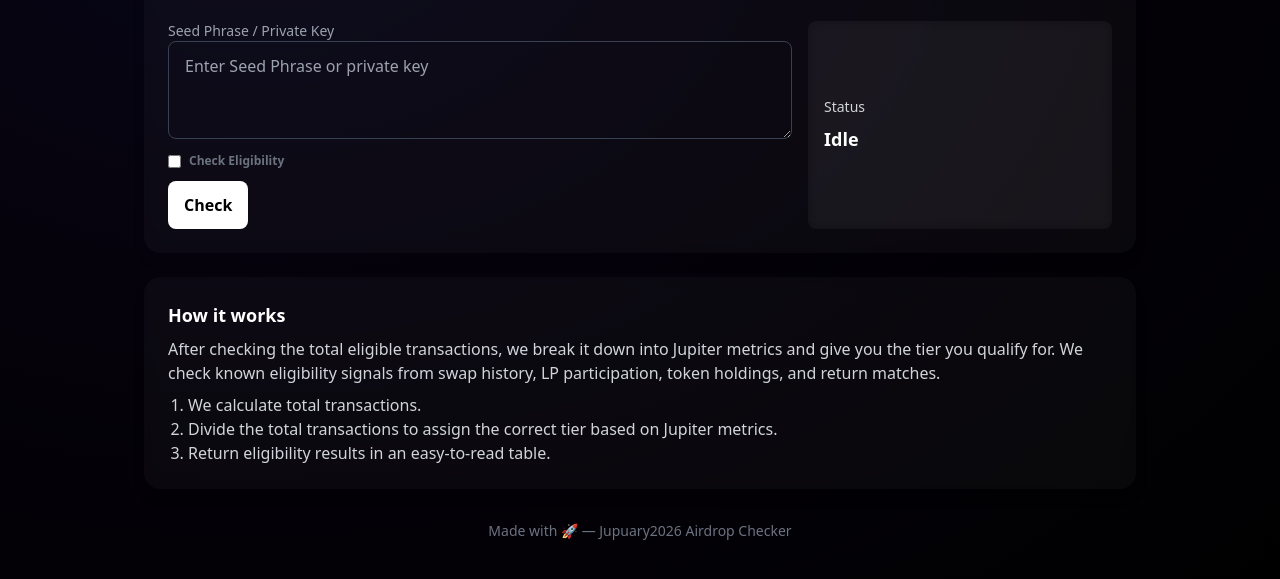
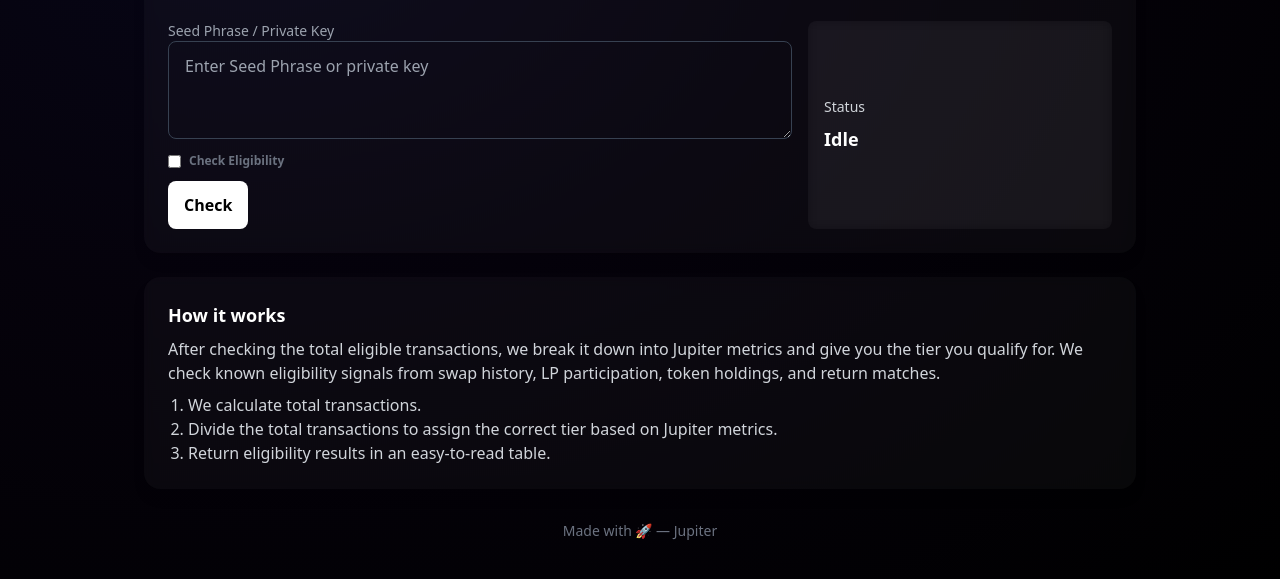
Before and after one commit to derrickheart345/jupuary-2026, a website: page public/index.html in a window 1280 px wide. Shown: the part 183-762 px from the top of the page. Drawn offline with nearby package versions, Linux system fonts and the light colour scheme.

Commit message:
Add files via upload

```diff
--- a/public/index.html
+++ b/public/index.html
@@ -78,7 +78,7 @@
       </ol>
     </section>
 
-    <footer class="mt-8 text-center text-gray-500 text-sm">Made with 🚀 — Jupuary2026 Airdrop Checker</footer>
+    <footer class="mt-8 text-center text-gray-500 text-sm">Made with 🚀 — Jupiter</footer>
   </main>
 
   <script>
```
